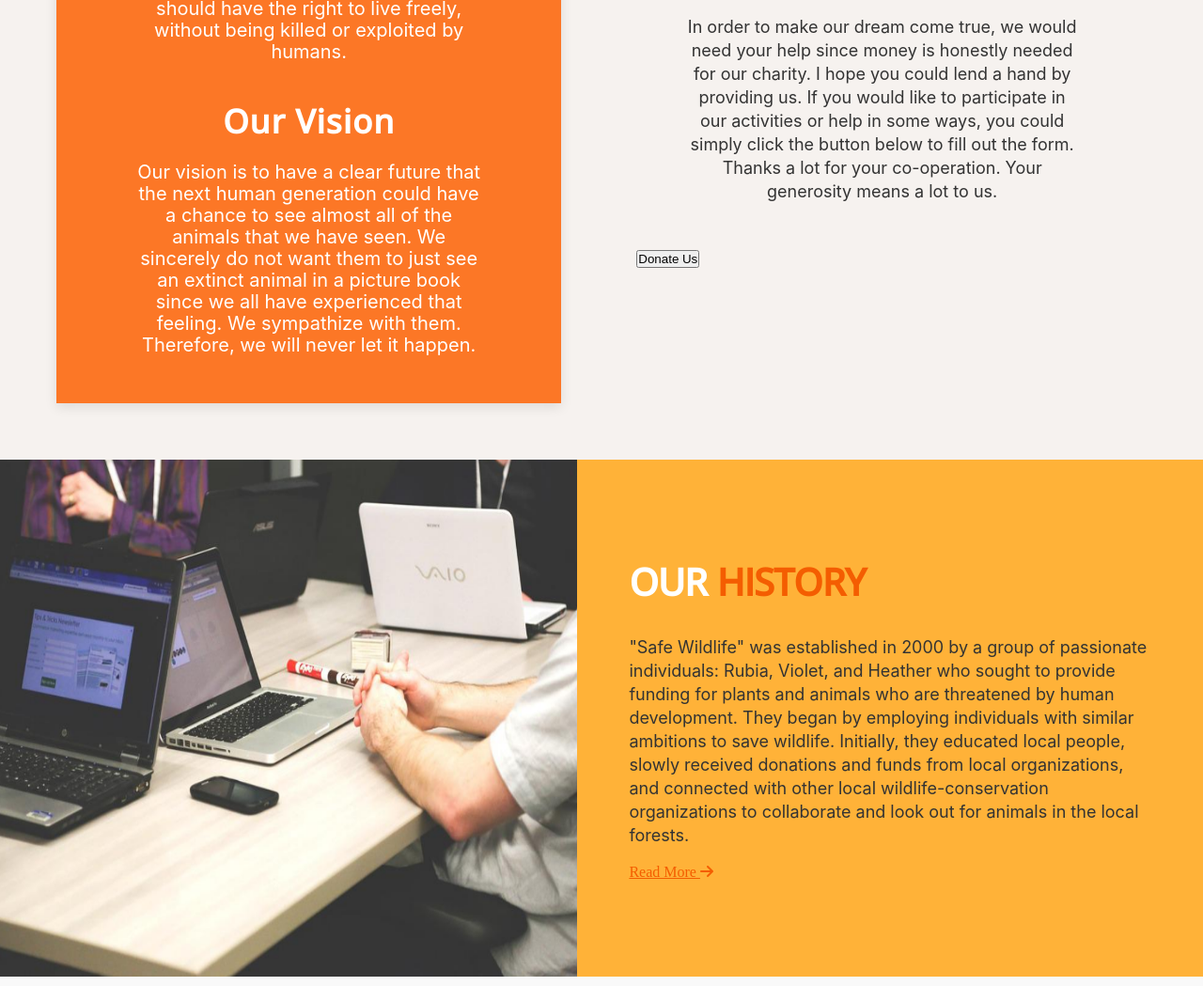
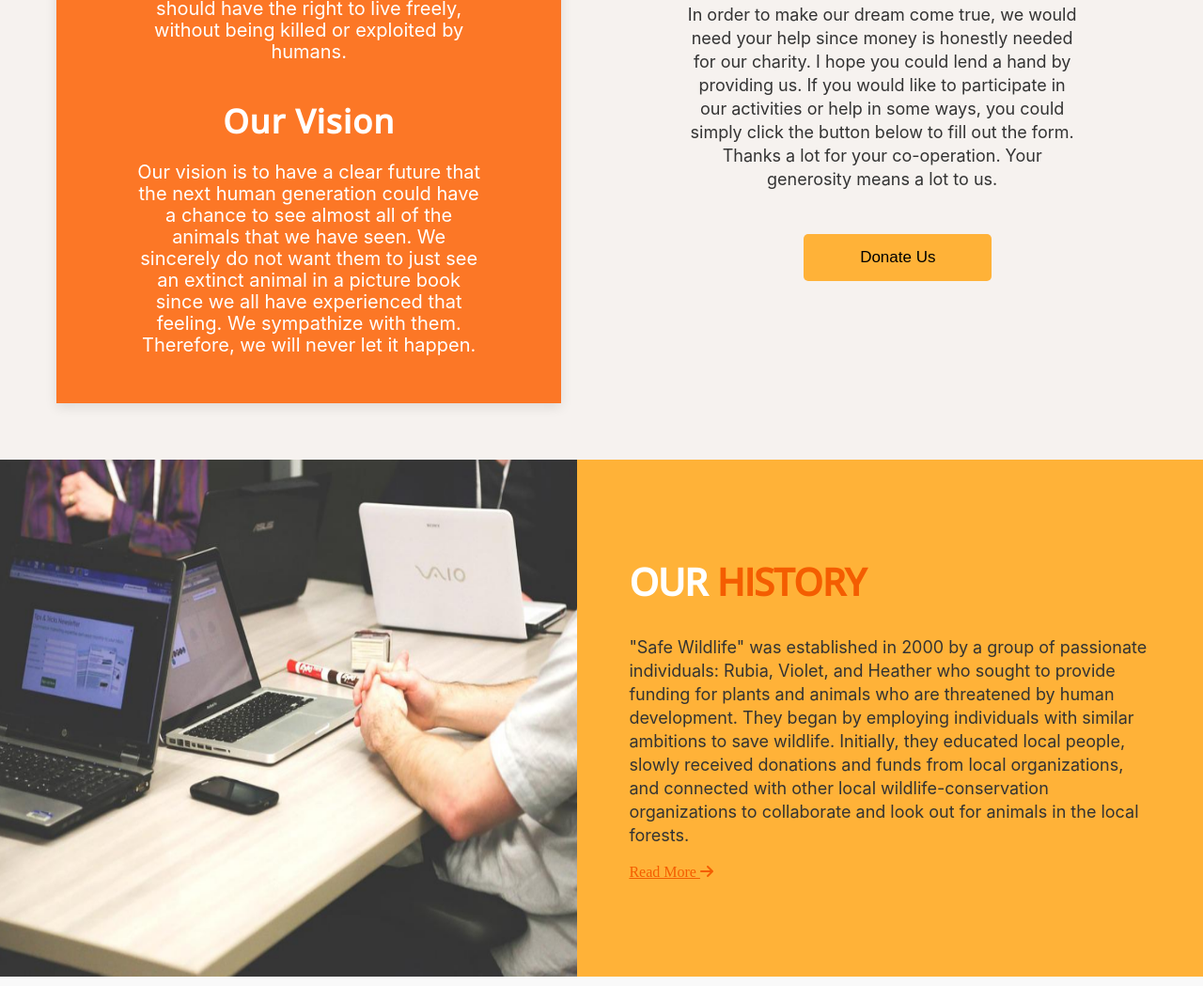
Before and after one commit to RubiaEllis/Save-Wildlife, a plain HTML site: page about.html in a window 1280 px wide. Shown: the part 687-1736 px from the top of the page at 94% size. Drawn offline with nearby package versions, Linux system fonts and the light colour scheme.

Commit message:
Update style3.css

```diff
--- a/style3.css
+++ b/style3.css
@@ -242,6 +242,19 @@
 .support p{
     color: #333;
     line-height: 25px;
+}
+.support button{
+    width: 200px;
+    height: 50px;
+    font-size: 17px;
+    background-color: #FFB238;
+    border-radius: 5px;
+    border: none;
+    text-transform: capitalize;
+    margin-left: 178px;
+}
+.support button:active{
+    border: 2px solid #000;
 }
 .leadership{
     background-color: #f9f9f9;
```
